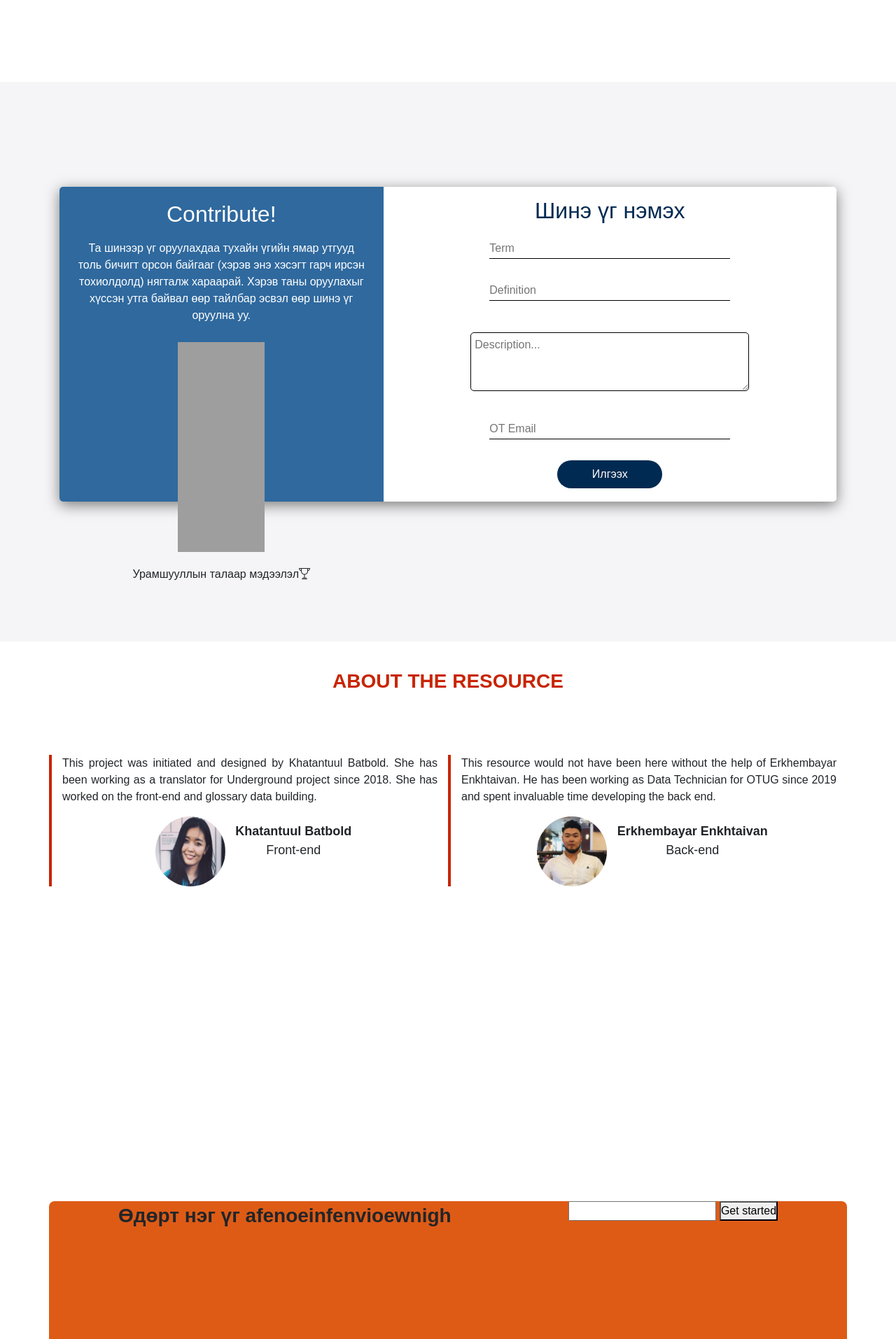
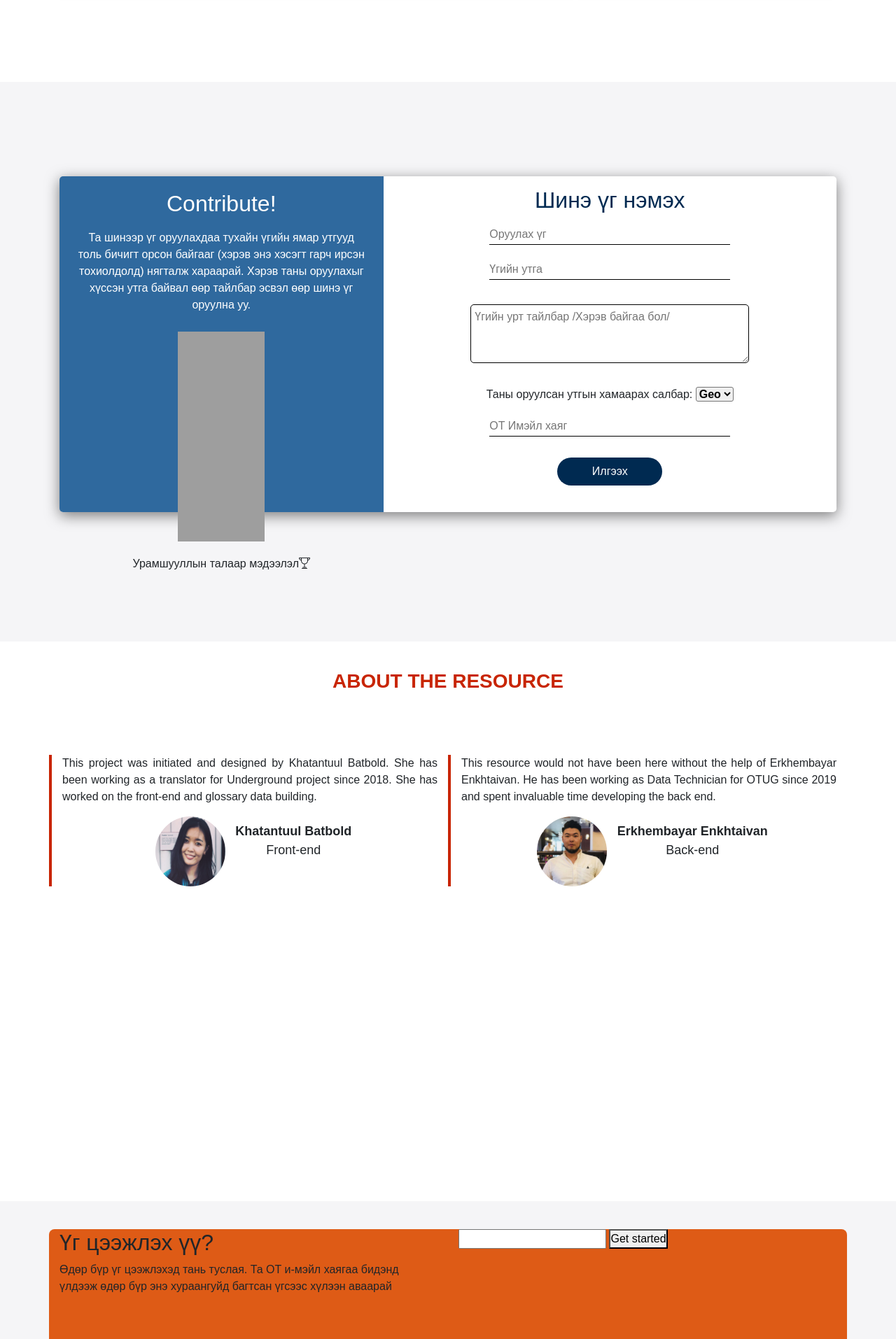
Before and after one commit to Khatnabb/dictionary, a Python web app: template templates/index.html in a window 1280 px wide. Shown: the part 733-2647 px from the top of the page at 70% size. Run offline with Jinja, Linux system fonts and the light colour scheme; the template is opened without the code that fills it, so the values that code supplies are empty; some libraries are stand-ins or nearby versions; some web fonts are replaced; grey boxes are pictures that could not be loaded.

Commit message:
Proofread table is now filtered, added field column, words not existent on glossary are now captured from the front suggestions section

```diff
--- a/static/css/proofread.css
+++ b/static/css/proofread.css
@@ -137,10 +137,11 @@ body{
     margin-top: 25px;
 }
 
-
-input{
+#table-filter-input{
     border: none;
     outline: none;
+    width: 300px;
+    border-bottom: 2px solid #ae0015;
 }
 
 
--- a/static/css/style.css
+++ b/static/css/style.css
@@ -142,6 +142,17 @@ body{
     background-color: rgba(245,251,251,0.2);
 }
 
+.search_not_found{
+    color: #fff;
+    margin-left: 100px;
+    line-height: 5em;
+}
+.search_not_found:hover{
+    color: #fff;
+    text-decoration: none;
+    cursor: pointer;
+}
+
 .suggestions-autocomplete > li{
     padding: 12px 120px;
     font-size: 16px;
@@ -250,7 +261,7 @@ section .contributecntr{
 
 section .contributecntr .addnew-info-container{
 
-    height: 450px;
+    height: 480px;
     border-top-left-radius:  5px;
     border-bottom-left-radius:  5px;
     background: #2F699E;
@@ -361,7 +372,7 @@ section .contributecntr .addnew-info-container .token-info-btn:hover
 
 section .contributecntr .addnew-container{
 
-    height: 450px;
+    height: 480px;
     text-align: center;
     display: flex;
     justify-content: center;
@@ -375,15 +386,14 @@ section .contributecntr .addnew-container h2
 }
 section .contributecntr .addnew-container input
 {
-	margin: 15px 0;
+	margin: 10px 0;
 	width: 344px;
 	height: 30px;
 	color: #002a51;
 
 }
 section .contributecntr .addnew-container input[type="text"],
-section .contributecntr .addnew-container input[type="email"],
-section .contributecntr .addnew-container input[type="password"]
+section .contributecntr .addnew-container input[type="email"]
 {
 	border:none;
 	outline: none;
@@ -391,11 +401,13 @@ section .contributecntr .addnew-container input[type="password"]
 	transition: .5s;
 }
 
+.textarea-container{
+    display: flex;
+}
+
 section .contributecntr .addnew-container textarea{
     outline: none;
-    margin-top: 30px;
-    margin-left: 40px;
-    margin-right: 40px;
+    margin-top: 25px;
     padding: 5px;
     display: flex;
     justify-content: center;
@@ -403,9 +415,16 @@ section .contributecntr .addnew-container textarea{
     border-radius: 5px;
 }
 
+section .contributecntr .addnew-container select{
+    border-radius: 3px;
+    margin-top: 10px;
+    font-weight: 600;
+    outline: none;
+}
+
+
 section .contributecntr .addnew-container input[type="text"]:focus,
-section .contributecntr .addnew-container input[type="email"]:focus,
-section .contributecntr .addnew-container input[type="password"]:focus
+section .contributecntr .addnew-container input[type="email"]:focus
 {
 	border-bottom-color: #c82502;
 	transition: .5s;
@@ -420,7 +439,8 @@ section .contributecntr .addnew-container .submitbtn
 	background:#002a51;
 	color: #fff;
 	border-radius: 30px;
-	transition: .5s;
+    transition: .5s;
+    margin-top: 20px;
 	cursor: pointer;
 }
 section .contributecntr .addnew-container .submitbtn:hover
@@ -670,22 +690,32 @@ section .contributecntr .addnew-container .submitbtn:hover
 
 /* Email Subscription section */
 
+#subscription-section{
+    background: #f5f5f7;
+    min-height: 75vh;
+    padding: 40px;
+    position: relative;
+}
+
 .email-subscription-container{
     background-color: #DE5B16;
     height: 300px;
+    /* position: absolute;
+    top: -30px; */
     border-radius: 8px;
 }
-.email-subscription{
+
+/* .email-subscription{
     display: flex;
-    justify-content: space-around;
+    justify-content: center;
+} */
+
+.subscription-text{
+   display: table;
 }
-
-.subscription-text, .subscription-form{
-   vertical-align: middle;
-}
-.subscription-text{
-    font-size: 28px;
-    font-weight: 900;
+.subscription-text p{
+  text-align: left;
+  display: table-cell;
 }
 
 
--- a/templates/index.html
+++ b/templates/index.html
@@ -53,7 +53,7 @@
             <div class="searchbox">
                 <div class="inputcntr">
                      <input type="text" name="term" id="search" autocomplete="off" value="" size="50">
-                     <a id="goBtn" onclick="get_words()"><i class="o-search-magnify-1 search-icon"></i></a>
+                     <a id="go-btn" onclick="get_words()"><i class="o-search-magnify-1 search-icon"></i></a>
                  </div>
                 <div class="lang-menu">
                     <img src="{{ url_for('static', filename='images/british-flag.png') }}" class="eng-flag">
@@ -143,10 +143,18 @@
                     <div class="addnew-container">
                         <form class="addnew-form" role="form" action="{{ url_for('contribute_add_new') }}" method="POST" >
                             <h2>Шинэ үг нэмэх</h2>
-                            <input id="new-term" name="new-term" class="term" required autocomplete="off" placeholder="Term" type="text"><br>
-                            <input id="new-definition" name="new-definition" class="definition" required autocomplete="off" placeholder="Definition" type="text"><br>
-                            <textarea placeholder="Description..." id="new-description" name="new-description" class="description" rows="3" cols="40"></textarea><br>
-                            <input type="email" id="submit-email" name="submit-email" placeholder="OT Email" required><br>
+                            <input id="new-term" name="new-term" class="term" required autocomplete="off" placeholder="Оруулах үг" type="text"><br>
+                            <input id="new-definition" name="new-definition" class="definition" required autocomplete="off" placeholder="Үгийн утга" type="text"><br>
+                            <textarea placeholder="Үгийн урт тайлбар /Хэрэв байгаа бол/" id="new-description" name="new-description" class="description" rows="3" cols="40"></textarea><br>
+                            <label for="field-option">Таны оруулсан утгын хамаарах салбар:</label>
+                            <select id="field-option" name="field-option">
+                                <option value="Geo">Geo</option>
+                                <option value="M">M</option>
+                                <option value="C">C</option>
+                                <option value="T">T</option>
+                                <option value="G">G</option>
+                            </select><br>
+                            <input type="email" id="submit-email" name="submit-email" placeholder="OT Имэйл хаяг" required><br>
                             <input type="submit" name="submitbtn" value="Илгээх" class="submitbtn">
                         </form>
                     </div>
@@ -182,15 +190,23 @@
    <section id="subscription-section">
     <div class="container email-subscription-container">
         <div class="row">
-            <div class="col-lg-12">
-                <div class="email-subscription">
-                    <div class="subscription-text">
+            <div class="col-lg-6 email-subscription">
+                <div class="subscription-text">
+                    <div>
+                        <h2>Үг цээжлэх үү?</h2>
+                    </div>
+                    <div>
                         <p>
                             <span>
-                                Өдөрт нэг үг afenoeinfenvioewnigh
+                                Өдөр бүр үг цээжлэхэд тань туслая.
+                                Та OT и-мэйл хаягаа бидэнд үлдээж
+                                өдөр бүр энэ хураангуйд багтсан үгсээс хүлээн аваарай
                             </span>
                         </p>
                     </div>
+                </div>
+                </div>
+                <div class="col-lg-6 email-subscription">
                     <div class="subscription-form">
                         <form>
                             <input>
@@ -410,8 +426,9 @@
 
      $('body').on('click', '.suggestions-autocomplete > li', function(){
         $('.searchbox input').val($(this).text());
+        get_words();
         $('.suggestions-autocomplete').slideUp('slow');
-        get_words();
+
     });
 
 
@@ -419,7 +436,7 @@
         searchInput.addEventListener('keyup',function(e){
             var code = (e.keyCode || e.which);
 
-            if(code == 38 || code == 40 || code == 13) {
+            if(code == 38 || code == 40 || code == 13 || code == 64 || code == 9) {
         return;
         }
         if (searchInput.value.length === 0){
@@ -427,6 +444,13 @@
                 return;
             }
         }
+
+            if(code === 13) {
+                // e.preventDefault();
+                $('#go-btn').click();
+                // searchInput.blur();
+            }
+
         let search = $('#search').val();
         let lang = $(".lang-menu option:selected").text();
         let value=$.trim($("#search").val());
@@ -444,12 +468,11 @@
             success: function (response) {
             let word = response.words
             suggestionsPanel.innerHTML = '';
+
             $('.intro-text').hide();
             populate(word);
 
             $('.suggestions-autocomplete').addClass('open').slideDown('slow');
-
-
             $('.suggestions-autocomplete li:first').addClass('selected');
 
     $('body').click(function(e){
@@ -461,16 +484,52 @@
 
     });
 
+    // if ($('.suggestions-autocomplete').html() == ''){
+    //     $('.suggestions-autocomplete').append('<p class="search_not_found">Search not found, we will add this word soon :)</p>')
+    // }
+    if ($('.suggestions-autocomplete').html() == ''){
+        $('.suggestions-autocomplete').append('<a class="search_not_found">Энэ үг олдсонгүй. Хайсан үгээ бүтнээр бичин энд дарж бидэнд мэдэгдэнэ үү</a>')
+        $('.search_not_found').click(function(){
+            add_not_found_to_db(search);
+            sweetalert("Success");
+        })
+    }
     },
         error: function (response) {
             console.log(response);
-            alert(response.responseJSON)
-            // sweetalertfail(message = response.responseJSON.response)
+            // alert(response)
+            sweetalertfail(message = response.responseJSON.response)
     },
         complete: function (response) {
         }
         });
 })
+
+    function add_not_found_to_db(not_found_word){
+
+        $.post('{{ config.ABS_PREFIX }}/api/add_not_found_word/' + not_found_word, {'not_found_word':not_found_word});
+        console.log(not_found_word);
+        // $.post(Flask.url_for('add_not_found_word', {not_found_word: not_found_word }));
+//         $.ajax({
+
+// type: 'GET',
+// url: '{{ config.ABS_PREFIX }}/api/add_not_found_word',
+// dataType: "json",
+// data: data,
+// success: function (response) {
+
+
+// },
+// error: function (response) {
+//     console.log(response)
+
+
+// },
+// complete: function (response) {
+// },
+// });
+    }
+
 
     function get_words() {
         let search = $('#search').val()
@@ -494,6 +553,7 @@
                 document.getElementById('searched-term-definition').innerHTML = word['Definition'];
                 document.getElementById('searched-term-description').innerHTML = word['Description'];
                 document.getElementById('searched-term-field').innerHTML = word['Field'];
+                // $('.suggestions-autocomplete').slideUp('slow');
 
             },
             error: function (response) {
@@ -558,7 +618,7 @@
                 $('.searchbox-container .suggestions-autocomplete').scrollTop(230).scrollTop($('.suggestions-autocomplete .selected:first').offset().top-$('.searchbox-container .suggestions-autocomplete').height());
 
                 if (e.which === 13) {
-                            $('#goBtn').click();
+                            $('#go-btn').click();
                             $('.suggestions-autocomplete').slideUp('slow');
                         }
             });
```
Also changed, not shown: app.py (+25 -8 lines), query.py (+1 -6 lines), templates/proofread.html (+43 -4 lines).
